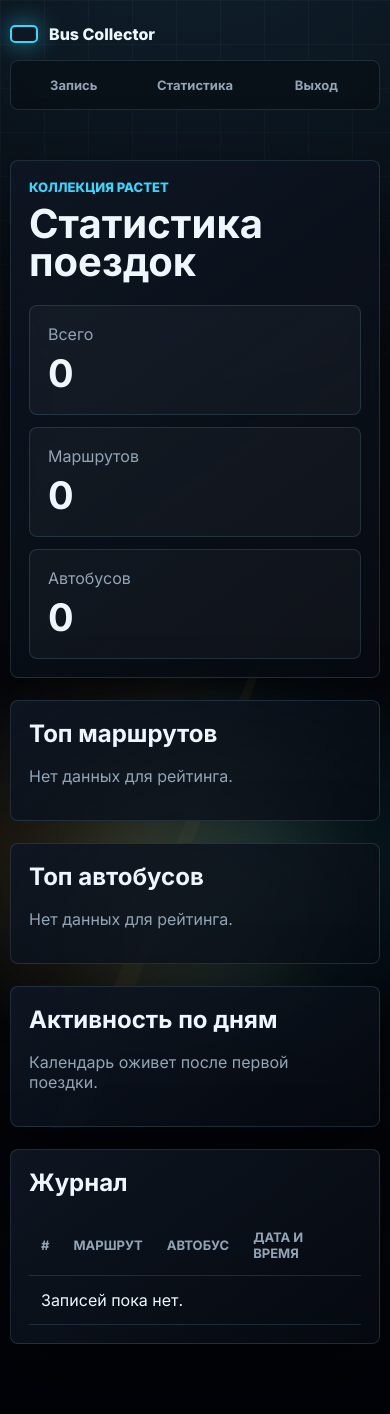
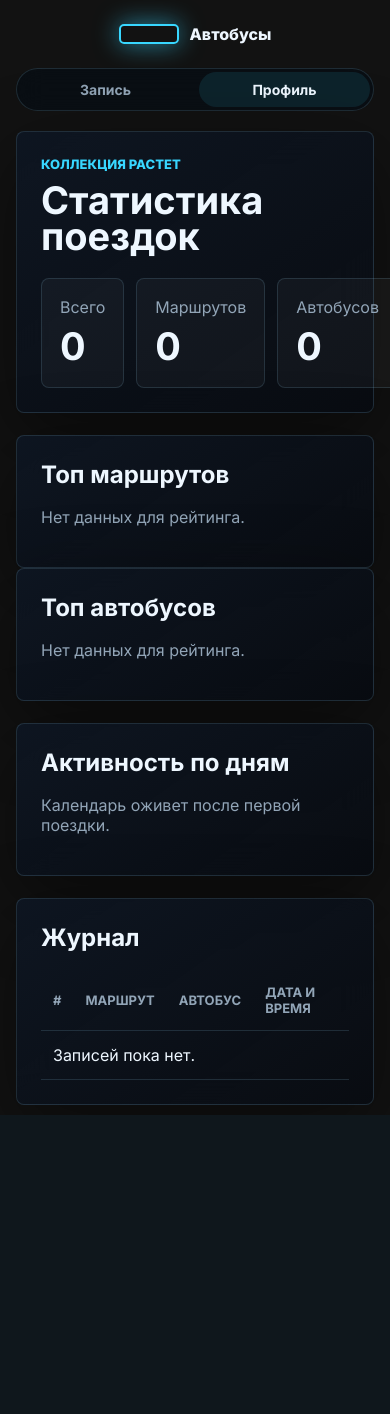
Before and after one commit to eledays/buses, a Flask app: page /stats in a window 390 px wide. After the commit the page ends 1115 px from the top, so only its background shows below. Run offline with Flask 3, Linux system fonts and the light colour scheme; the visitor is signed in with stand-in values (Sample User, id 1); data that the repository does not hold is empty.

Commit message:
styles fix

```diff
--- a/app.py
+++ b/app.py
@@ -87,6 +87,7 @@ def create_app():
 
         return render_template(
             "index.html",
+            active_page="entry",
             error=error,
             latest_record=latest_record,
             recent_rides=recent_rides,
@@ -96,7 +97,7 @@ def create_app():
     @app.route("/stats")
     @require_auth
     def stats():
-        return render_template("stats.html", stats=collect_stats(detailed=True))
+        return render_template("stats.html", active_page="profile", stats=collect_stats(detailed=True))
 
     return app
 
--- a/static/styles.css
+++ b/static/styles.css
@@ -21,23 +21,14 @@ body {
   min-height: 100vh;
   margin: 0;
   overflow-x: hidden;
-  background:
-    radial-gradient(circle at 50% -10%, rgba(35, 90, 120, 0.3), transparent 34rem),
-    linear-gradient(180deg, #080b11 0%, #06080d 52%, #020308 100%);
   color: var(--text);
-  font-family: Inter, system-ui, -apple-system, BlinkMacSystemFont, "Segoe UI", sans-serif;
-}
-
-body::before {
-  position: fixed;
-  inset: 0;
-  z-index: -3;
-  content: "";
-  background-image:
-    linear-gradient(rgba(255, 255, 255, 0.035) 1px, transparent 1px),
-    linear-gradient(90deg, rgba(255, 255, 255, 0.035) 1px, transparent 1px);
-  background-size: 44px 44px;
-  mask-image: linear-gradient(to bottom, rgba(0, 0, 0, 0.8), transparent 78%);
+  font-family:
+    Inter,
+    system-ui,
+    -apple-system,
+    BlinkMacSystemFont,
+    "Segoe UI",
+    sans-serif;
 }
 
 a {
@@ -48,22 +39,24 @@ a {
 main {
   width: min(1180px, calc(100% - 32px));
   margin: 0 auto;
-  padding: 40px 0 70px;
+  padding: 10px 0;
 }
 
 .topbar {
-  display: flex;
   align-items: center;
   justify-content: space-between;
   width: min(1180px, calc(100% - 32px));
   margin: 0 auto;
   padding: 24px 0 10px;
+  grid-template-columns: 1fr;
 }
 
 .brand,
 .nav {
   display: flex;
   align-items: center;
+  width: 100%;
+  justify-content: center;
 }
 
 .brand {
@@ -73,8 +66,8 @@ main {
 }
 
 .brand-mark {
-  width: 28px;
-  height: 18px;
+  width: 60px;
+  height: 20px;
   border: 2px solid var(--cyan);
   border-radius: 5px;
   box-shadow: 0 0 24px rgba(56, 215, 255, 0.6);
@@ -82,11 +75,13 @@ main {
 
 .nav {
   gap: 8px;
-  padding: 6px;
+  padding: 3px;
   border: 1px solid var(--line);
   border-radius: 999px;
   background: rgba(8, 14, 22, 0.72);
   backdrop-filter: blur(14px);
+  margin-top: 24px;
+  justify-content: space-between;
 }
 
 .nav a {
@@ -95,9 +90,17 @@ main {
   color: var(--muted);
   font-size: 14px;
   font-weight: 700;
+  flex: 1;
+  text-align: center;
+  -webkit-tap-highlight-color: transparent;
 }
 
 .nav a:hover {
+  background: rgba(56, 215, 255, 0.1);
+  color: var(--text);
+}
+
+.nav a.active {
   background: rgba(56, 215, 255, 0.1);
   color: var(--text);
 }
@@ -115,12 +118,20 @@ main {
 
 .scene-glow-left {
   left: -8rem;
-  background: radial-gradient(circle, rgba(255, 207, 98, 0.48), transparent 68%);
+  background: radial-gradient(
+    circle,
+    rgba(255, 207, 98, 0.48),
+    transparent 68%
+  );
 }
 
 .scene-glow-right {
   right: -8rem;
-  background: radial-gradient(circle, rgba(56, 215, 255, 0.36), transparent 68%);
+  background: radial-gradient(
+    circle,
+    rgba(56, 215, 255, 0.36),
+    transparent 68%
+  );
 }
 
 .road-lines {
@@ -142,12 +153,9 @@ main {
 
 .hero-grid,
 .content-grid {
-  display: grid;
-  grid-template-columns: minmax(0, 1.35fr) minmax(320px, 0.65fr);
   gap: 22px;
 }
 
-.entry-panel,
 .dashboard-panel,
 .section-block,
 .locked-panel,
@@ -155,27 +163,13 @@ main {
 .reward {
   border: 1px solid var(--line);
   border-radius: 8px;
-  background: linear-gradient(145deg, rgba(14, 22, 34, 0.96), rgba(7, 11, 18, 0.78));
+  background: linear-gradient(
+    145deg,
+    rgba(14, 22, 34, 0.96),
+    rgba(7, 11, 18, 0.78)
+  );
   box-shadow: var(--shadow);
   backdrop-filter: blur(18px);
-}
-
-.entry-panel {
-  position: relative;
-  overflow: hidden;
-  min-height: 430px;
-  padding: clamp(26px, 4vw, 52px);
-}
-
-.entry-panel::after {
-  position: absolute;
-  right: -12%;
-  bottom: -12%;
-  width: 58%;
-  height: 42%;
-  content: "";
-  background: radial-gradient(circle, rgba(255, 207, 98, 0.24), transparent 68%);
-  animation: pulseLight 4s ease-in-out infinite;
 }
 
 .eyebrow {
@@ -239,15 +233,22 @@ input {
   outline: none;
   background: rgba(2, 5, 10, 0.72);
   color: var(--text);
-  font: 800 24px/1 Inter, sans-serif;
+  font:
+    800 24px/1 Inter,
+    sans-serif;
   letter-spacing: 0;
   padding: 0 18px;
-  transition: border-color 160ms ease, box-shadow 160ms ease, transform 160ms ease;
+  transition:
+    border-color 160ms ease,
+    box-shadow 160ms ease,
+    transform 160ms ease;
 }
 
 input:focus {
   border-color: rgba(56, 215, 255, 0.74);
-  box-shadow: 0 0 0 4px rgba(56, 215, 255, 0.12), 0 0 34px rgba(56, 215, 255, 0.16);
+  box-shadow:
+    0 0 0 4px rgba(56, 215, 255, 0.12),
+    0 0 34px rgba(56, 215, 255, 0.16);
   transform: translateY(-1px);
 }
 
@@ -257,10 +258,12 @@ input:focus {
   overflow: hidden;
   border: 0;
   border-radius: 8px;
-  background: linear-gradient(90deg, #18bff1, #74f2ba 48%, #ffcf62);
+  background: var(--cyan);
   color: #061018;
   cursor: pointer;
-  font: 900 16px/1 Inter, sans-serif;
+  font:
+    900 16px/1 Inter,
+    sans-serif;
   letter-spacing: 0;
 }
 
@@ -269,7 +272,12 @@ input:focus {
   inset: 0;
   content: "";
   transform: translateX(-105%);
-  background: linear-gradient(90deg, transparent, rgba(255, 255, 255, 0.7), transparent);
+  background: linear-gradient(
+    90deg,
+    transparent,
+    rgba(255, 255, 255, 0.7),
+    transparent
+  );
   transition: transform 520ms ease;
 }
 
@@ -297,8 +305,14 @@ input:focus {
   margin-bottom: 24px;
   border: 2px solid rgba(56, 215, 255, 0.4);
   border-radius: 8px 8px 18px 18px;
-  background: linear-gradient(180deg, rgba(56, 215, 255, 0.12), rgba(255, 207, 98, 0.08));
-  box-shadow: inset 0 0 40px rgba(56, 215, 255, 0.1), 0 0 60px rgba(56, 215, 255, 0.13);
+  background: linear-gradient(
+    180deg,
+    rgba(56, 215, 255, 0.12),
+    rgba(255, 207, 98, 0.08)
+  );
+  box-shadow:
+    inset 0 0 40px rgba(56, 215, 255, 0.1),
+    0 0 60px rgba(56, 215, 255, 0.13);
 }
 
 .window-strip {
@@ -391,13 +405,20 @@ input:focus {
 
 .reward-milestone {
   border-color: rgba(97, 242, 173, 0.72);
-  animation: rewardIn 700ms cubic-bezier(0.2, 1.2, 0.2, 1) both, milestonePulse 1.4s ease-in-out 3;
+  animation:
+    rewardIn 700ms cubic-bezier(0.2, 1.2, 0.2, 1) both,
+    milestonePulse 1.4s ease-in-out 3;
 }
 
 .scanline {
   position: absolute;
   inset: 0;
-  background: linear-gradient(180deg, transparent, rgba(56, 215, 255, 0.13), transparent);
+  background: linear-gradient(
+    180deg,
+    transparent,
+    rgba(56, 215, 255, 0.13),
+    transparent
+  );
   animation: scan 1.7s ease-in-out infinite;
 }
 
@@ -654,7 +675,8 @@ th {
   }
   to {
     opacity: 0;
-    transform: translate(calc(-50% + var(--x)), calc(-50% + var(--y))) scale(0.2);
+    transform: translate(calc(-50% + var(--x)), calc(-50% + var(--y)))
+      scale(0.2);
   }
 }
 
@@ -663,69 +685,3 @@ th {
     transform: rotate(360deg);
   }
 }
-
-@media (max-width: 860px) {
-  .topbar,
-  .hero-grid,
-  .content-grid,
-  .metric-strip,
-  .stats-grid {
-    grid-template-columns: 1fr;
-  }
-
-  .topbar {
-    display: grid;
-    gap: 16px;
-  }
-
-  .nav {
-    justify-content: space-between;
-    width: 100%;
-  }
-
-  .nav a {
-    flex: 1;
-    text-align: center;
-  }
-
-  .dashboard-panel {
-    min-height: auto;
-  }
-
-  .leader-columns {
-    grid-template-columns: 1fr;
-  }
-}
-
-@media (max-width: 520px) {
-  main,
-  .topbar {
-    width: min(100% - 20px, 1180px);
-  }
-
-  .entry-panel,
-  .dashboard-panel,
-  .section-block,
-  .stats-hero,
-  .locked-panel {
-    padding: 18px;
-  }
-
-  h1 {
-    font-size: 40px;
-  }
-
-  .nav {
-    border-radius: 8px;
-  }
-
-  .nav a {
-    padding: 10px 8px;
-    font-size: 13px;
-  }
-
-  input,
-  .primary-button {
-    min-height: 58px;
-  }
-}
--- a/templates/base.html
+++ b/templates/base.html
@@ -10,20 +10,15 @@
     <link rel="stylesheet" href="{{ url_for('static', filename='styles.css') }}">
   </head>
   <body>
-    <div class="scene-glow scene-glow-left"></div>
-    <div class="scene-glow scene-glow-right"></div>
-    <div class="road-lines" aria-hidden="true"></div>
-
     <header class="topbar">
       <a class="brand" href="{{ url_for('index') if session.get('authorized') else url_for('locked') }}">
         <span class="brand-mark"></span>
-        <span>Bus Collector</span>
+        <span>Автобусы</span>
       </a>
       {% if session.get("authorized") %}
         <nav class="nav">
-          <a href="{{ url_for('index') }}">Запись</a>
-          <a href="{{ url_for('stats') }}">Статистика</a>
-          <a href="{{ url_for('logout') }}">Выход</a>
+          <a class="{{ 'active' if active_page == 'entry' else '' }}" href="{{ url_for('index') }}">Запись</a>
+          <a class="{{ 'active' if active_page == 'profile' else '' }}" href="{{ url_for('stats') }}">Профиль</a>
         </nav>
       {% endif %}
     </header>
```
Also changed, not shown: templates/index.html (+1 -69 lines).
